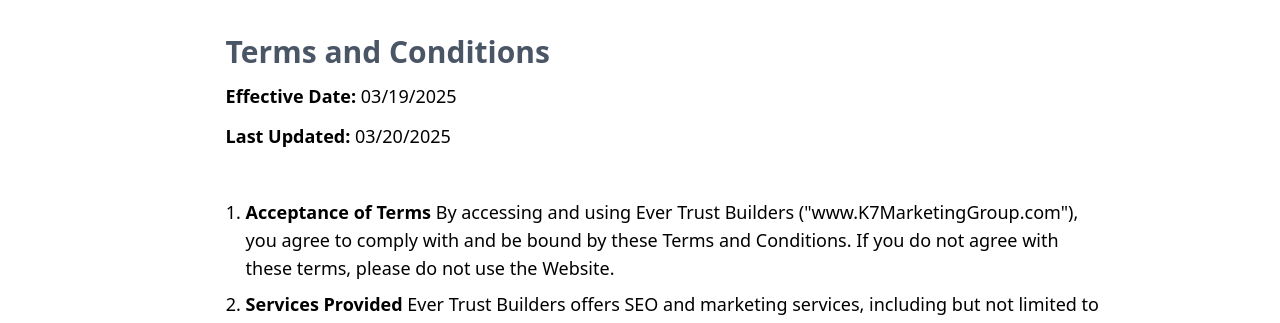
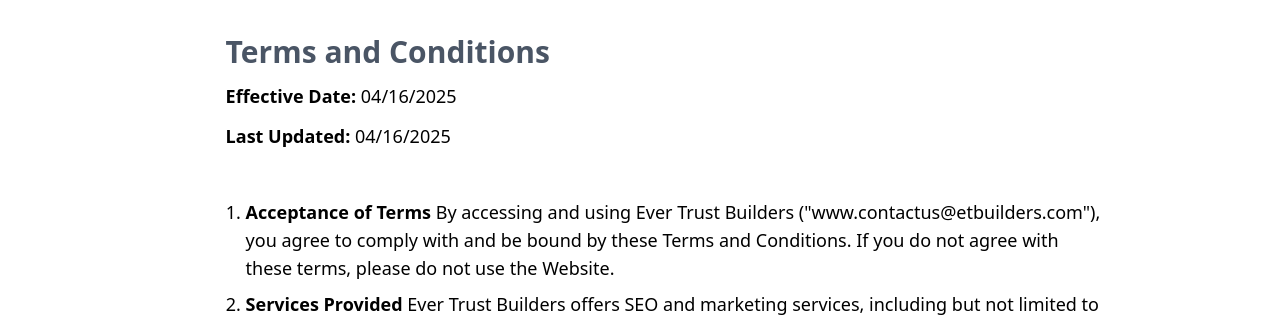
Before and after one commit to tharanycred4future/Ever-trust-builders-test, a React (Vite) app: page /terms-and-conditions in a window 1280 px wide. Shown: the part 262-585 px from the top of the page. Built offline with nearby package versions, Linux system fonts and the light colour scheme; the HTML template or start-up script is replaced by a standard one.

Commit message:
minor change

```diff
--- a/src/pages/TermsAndConditions/TermsAndConditions.jsx
+++ b/src/pages/TermsAndConditions/TermsAndConditions.jsx
@@ -4,10 +4,10 @@
   return (
     <div className=' container mx-auto px-4 sm:px-10 md:px-16 lg:pl-[200px] lg:pr-[150px] py-[200px] w-full max-w-[96%]'>
       <h1 className='font-bold text-2xl md:text-3xl text-gray-600'>Terms and Conditions </h1>
-      <h4 className='pt-3 text-lg' ><span className='font-bold'>Effective Date:</span> 03/19/2025 </h4>
-      <h5 className='pt-3 text-lg'><span className='font-bold'>Last Updated:</span> 03/20/2025</h5>
+      <h4 className='pt-3 text-lg' ><span className='font-bold'>Effective Date:</span> 04/16/2025 </h4>
+      <h5 className='pt-3 text-lg'><span className='font-bold'>Last Updated:</span> 04/16/2025</h5>
       <ol className="list-decimal pt-10 pl-5">
-        <li className='pt-2 text-base md:text-lg'><span className='font-bold'>Acceptance of Terms </span>By accessing and using Ever Trust Builders ("www.K7MarketingGroup.com"), you agree to comply with and be bound by these Terms and Conditions. If you do not agree with these terms, please do not use the Website.</li>
+        <li className='pt-2 text-base md:text-lg'><span className='font-bold'>Acceptance of Terms </span>By accessing and using Ever Trust Builders ("www.contactus@etbuilders.com"), you agree to comply with and be bound by these Terms and Conditions. If you do not agree with these terms, please do not use the Website.</li>
         <li className='pt-2 text-base md:text-lg'><span className='font-bold'>Services Provided </span>Ever Trust Builders offers SEO and marketing services, including but not limited to search engine optimization, content marketing, social media management, and analytics. Detailed descriptions of services can be found on the Website.</li>
         <li className='pt-2 text-base md:text-lg'><span className='font-bold'>Eligibility</span>Users must be at least 18 years old to use the Website and our services.</li>
         <li className='pt-2 text-base md:text-lg'><span className='font-bold'>Intellectual Property </span>All content on the Website, including text, graphics, logos, and software, is the property of ProjectK or its content suppliers and is protected by copyright, trademark, and other intellectual property laws.</li>
```
